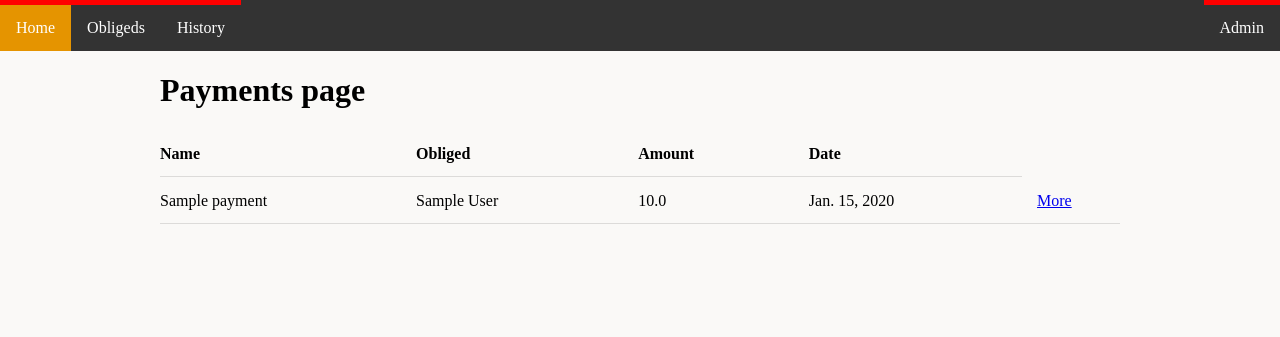
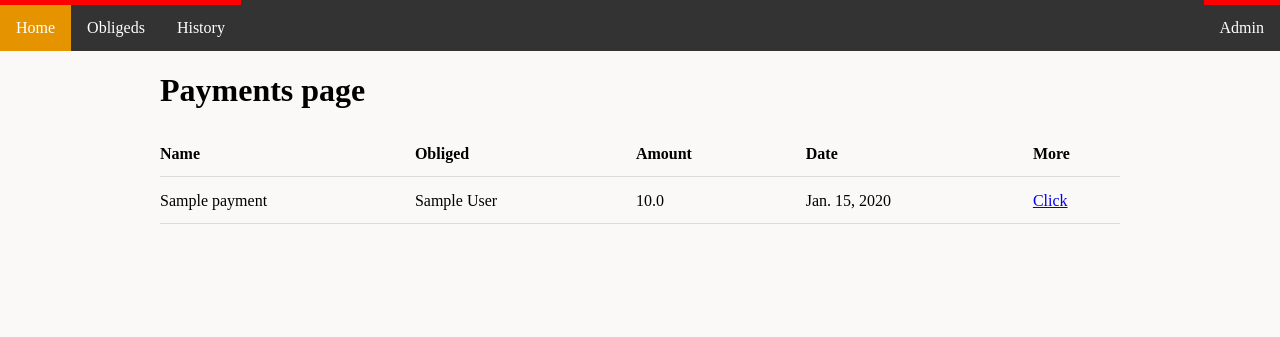
Before and after one commit to knaiskes/paymentReminder, a Django app: page / in a window 1280 px wide. Shown: the top 337 px of the page. Run offline with Django 3.2, Linux system fonts and the light colour scheme; tables that the repository leaves empty hold one stand-in row (values such as "Sample post").

Commit message:
add th 'More' in home table

```diff
--- a/payments/templates/payments/home.html
+++ b/payments/templates/payments/home.html
@@ -9,6 +9,7 @@
     <th>Obliged</th>
     <th>Amount</th>
     <th>Date</th>
+    <th>More</th>
   </tr>
   {% for payment in payments_list %}
   <tr>
@@ -16,7 +17,7 @@
   <td>{{ payment.obliged }}</td>
   <td>{{ payment.amount }}</td>
   <td>{{ payment.date }}</td>
-  <td><a href='{{payment.get_payment_url }}'>More</a></td>
+  <td><a href='{{payment.get_payment_url }}'>Click</a></td>
   </tr>
   {% endfor %}
 </table>
```
